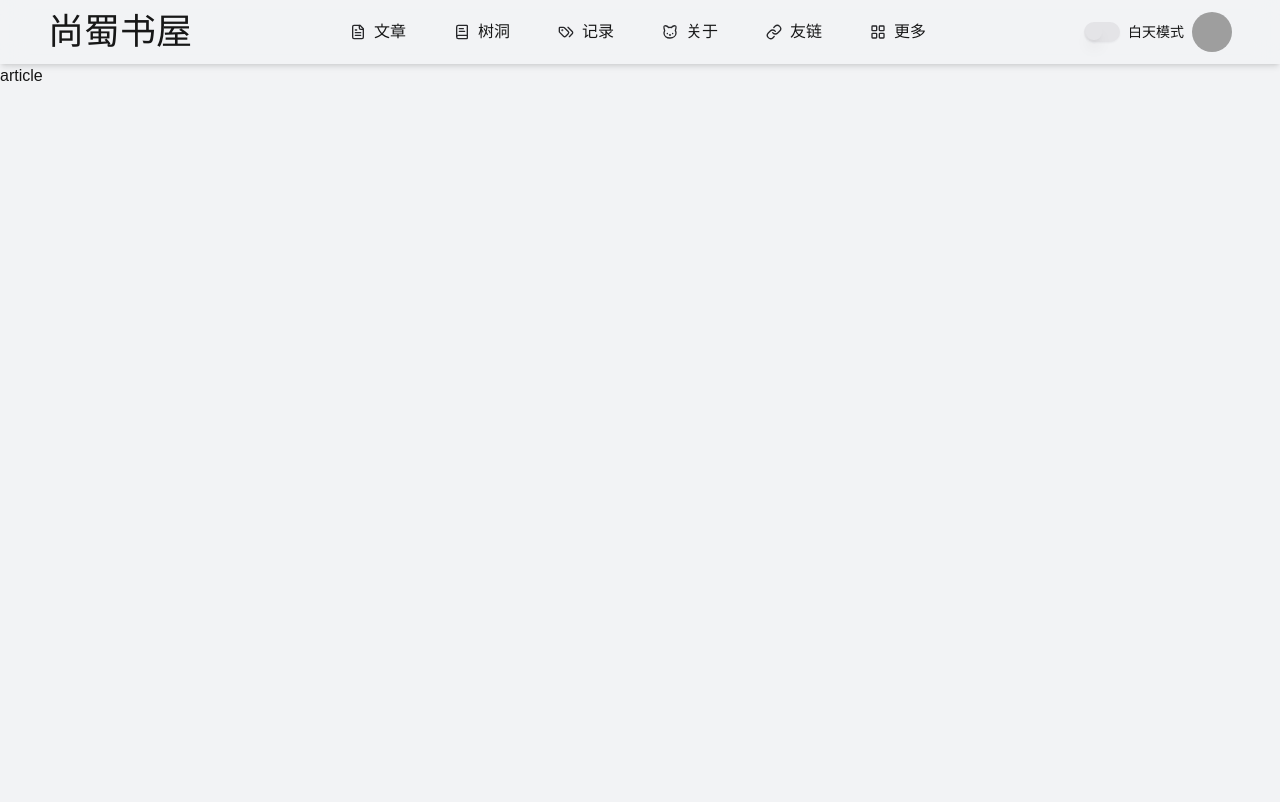
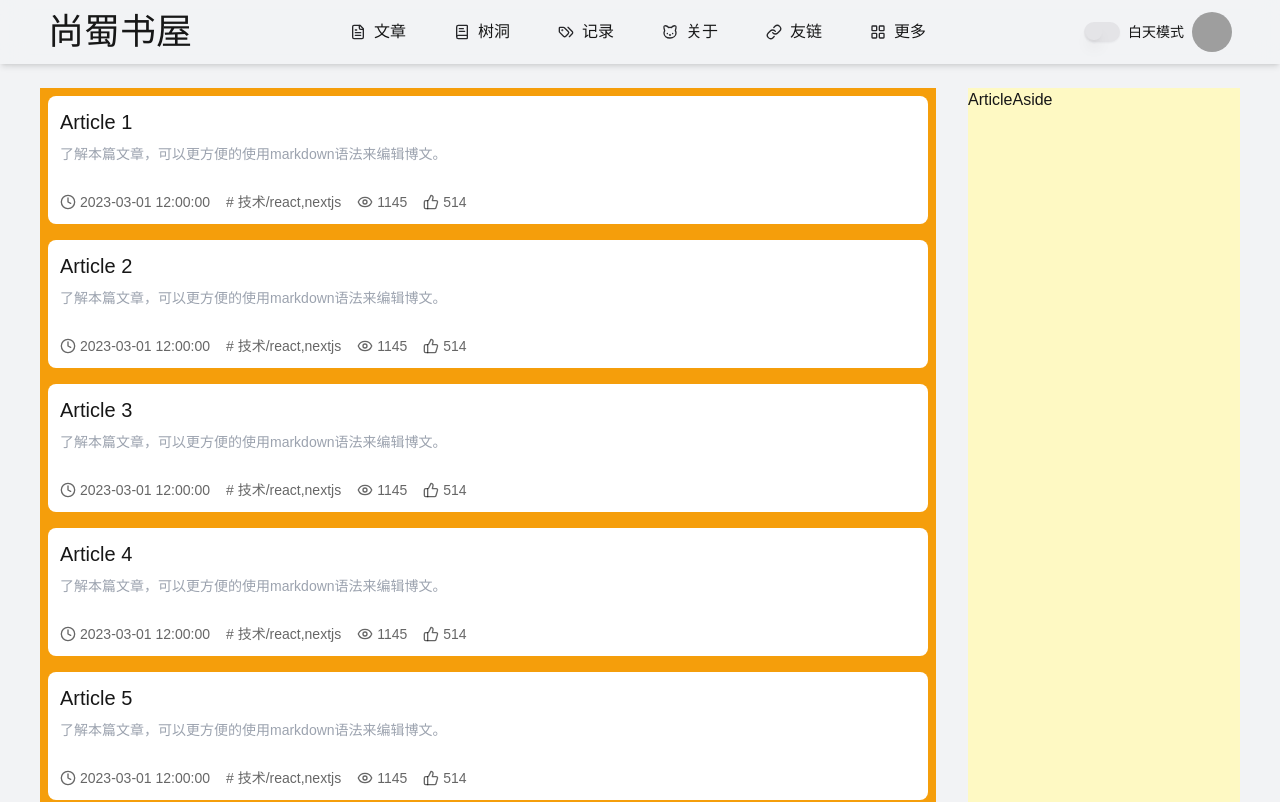
Before and after one commit to RoyDust/my-prts, a Next.js app: page /article in a window 1280 px wide. Shown: the top 802 px of the page. Built offline with nearby package versions, Linux system fonts and the light colour scheme; grey boxes are pictures that could not be loaded; a web font is replaced by a local one.

Commit message:
feat: 文章列表卡片样式实现

```diff
--- /dev/null
+++ b/src/app/(app)/(home)/article/_components/ArticleAside.tsx
@@ -0,0 +1,11 @@
+import React from "react";
+
+function ArticleAside() {
+  return (
+    <aside className="h-full min-h-screen w-0 flex-1 bg-yellow-100">
+      ArticleAside
+    </aside>
+  );
+}
+
+export default ArticleAside;
--- /dev/null
+++ b/src/app/(app)/(home)/article/_components/ArticleList.tsx
@@ -0,0 +1,41 @@
+import { Clock, Eye, ThumbsUp } from "lucide-react";
+import React from "react";
+
+function ArticleList() {
+  return (
+    <div className="h-full min-h-screen w-[56rem] bg-amber-500">
+      <div className="flex flex-col gap-0 p-2 *:mb-4">
+        {Array(10)
+          .fill(0)
+          .map((_, index) => (
+            <div
+              key={index}
+              className="flex h-32 flex-col justify-between rounded-lg bg-white p-3 hover:bg-[#e3f3f4]"
+            >
+              <div className="flex flex-col gap-2">
+                <h1 className="text-xl font-normal">Article {index + 1}</h1>
+                <p className="text-sm text-gray-400">
+                  了解本篇文章，可以更方便的使用markdown语法来编辑博文。
+                </p>
+              </div>
+              <div className="gpa-4 flex w-full items-center text-sm text-black/60 *:mr-4 *:flex *:items-center *:gap-1">
+                <div>
+                  <Clock size={16} />
+                  2023-03-01 12:00:00
+                </div>
+                <div># 技术/react,nextjs</div>
+                <div>
+                  <Eye size={16} /> <span>1145</span>
+                </div>
+                <div>
+                  <ThumbsUp size={16} /> <span>514</span>
+                </div>
+              </div>
+            </div>
+          ))}
+      </div>
+    </div>
+  );
+}
+
+export default ArticleList;
--- a/src/app/(app)/(home)/article/page.tsx
+++ b/src/app/(app)/(home)/article/page.tsx
@@ -1,7 +1,16 @@
 import React from "react";
+import ArticleAside from "./_components/ArticleAside";
+import ArticleList from "./_components/ArticleList";
 
 function article() {
-  return <div className="min-h-screen">article</div>;
+  return (
+    <div className="flex min-h-screen justify-center p-6">
+      <div className="flex h-full min-h-screen w-[75rem] gap-8">
+        <ArticleList />
+        <ArticleAside />
+      </div>
+    </div>
+  );
 }
 
 export default article;
--- /dev/null
+++ b/src/components/article-card/article-card.tsx
@@ -0,0 +1,7 @@
+import React from "react";
+
+function ArticleCard() {
+  return <div>article-card</div>;
+}
+
+export default ArticleCard;
```
